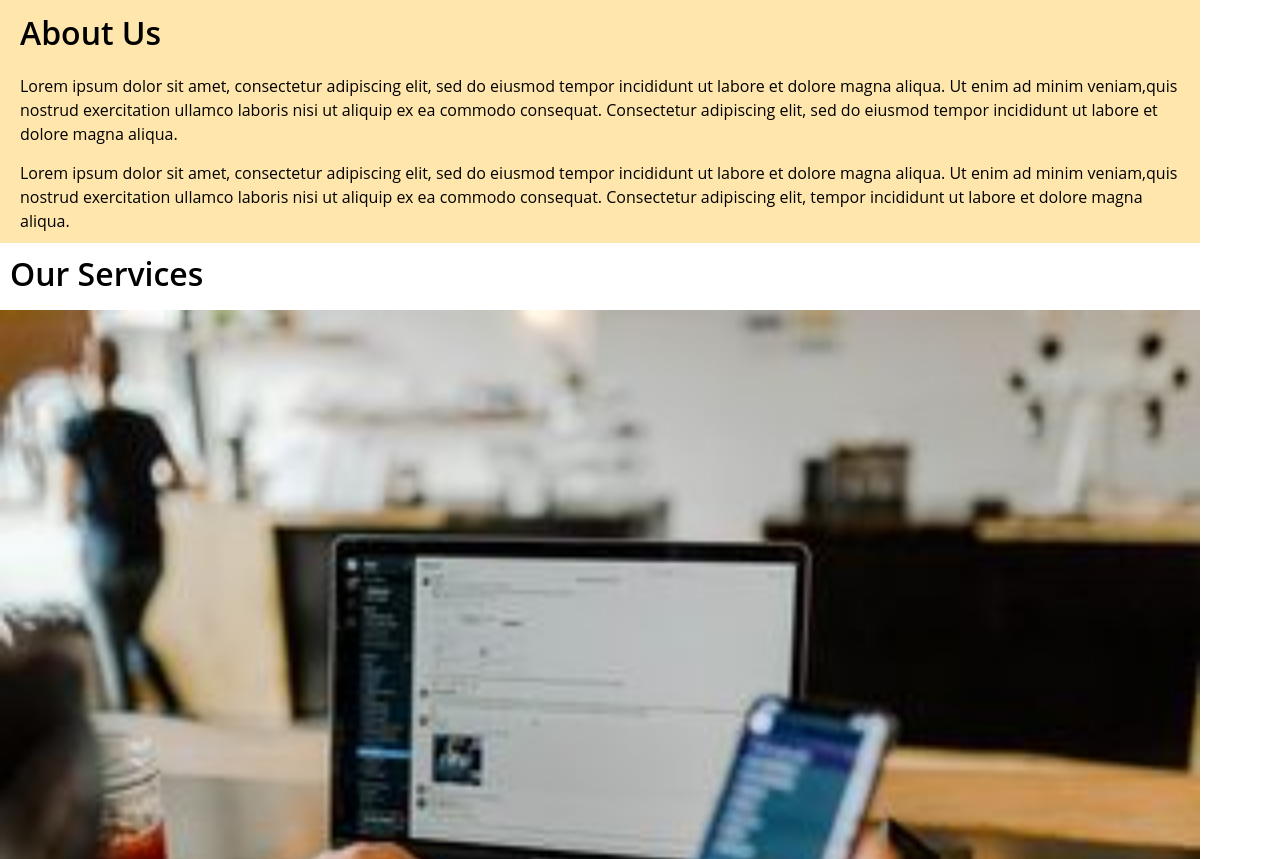
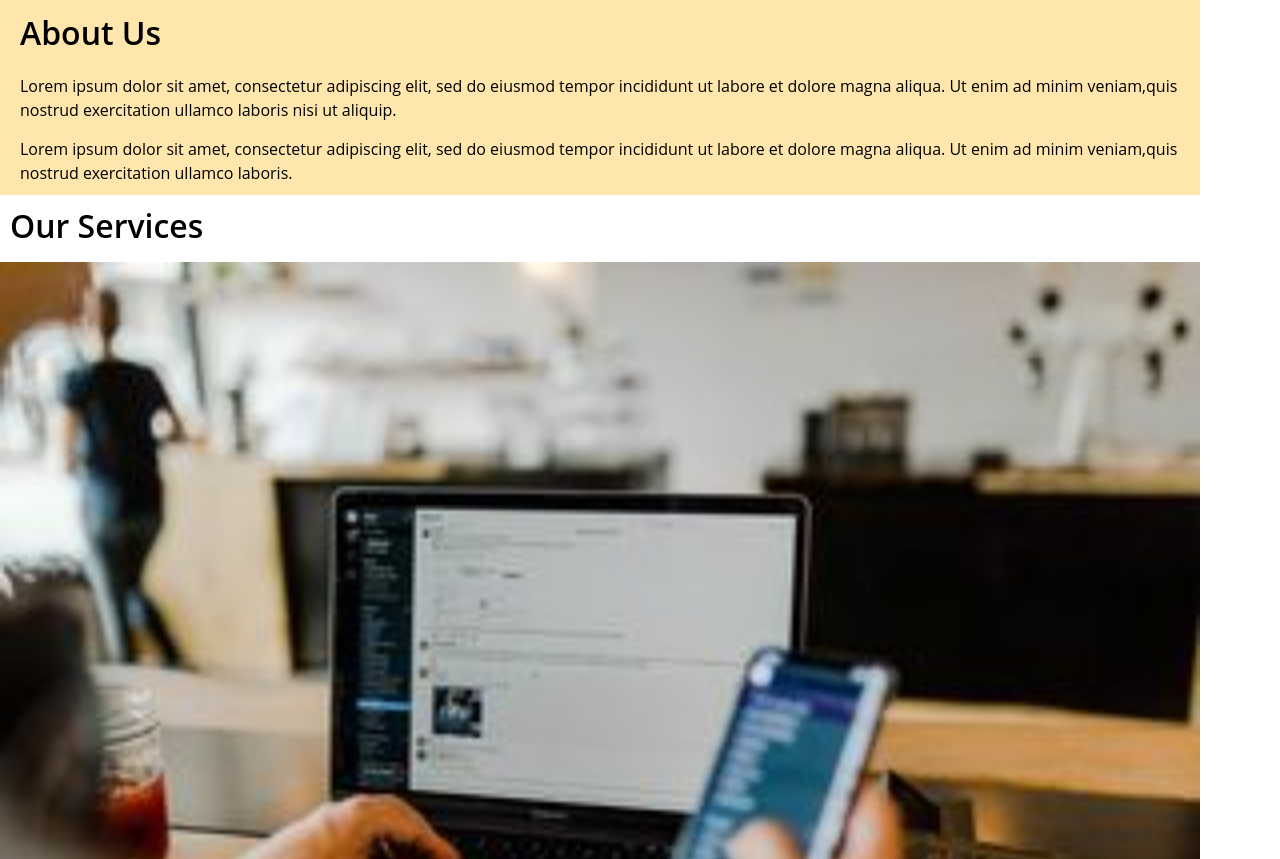
Before and after one commit to vill0393/vill0393.github.io, a plain HTML site: page final-project/index.html in a window 1280 px wide. Shown: the part 1921-2780 px from the top of the page. Drawn offline with Linux system fonts and the light colour scheme.

Commit message:
paragraph adjustment

```diff
--- a/final-project/index.html
+++ b/final-project/index.html
@@ -46,12 +46,10 @@
             <h2>About Us</h2>
             <p>Lorem ipsum dolor sit amet, consectetur adipiscing elit, sed do eiusmod
                 tempor incididunt ut labore et dolore magna aliqua. Ut enim ad minim veniam,quis
-                nostrud exercitation ullamco laboris nisi ut aliquip ex ea commodo consequat.
-                Consectetur adipiscing elit, sed do eiusmod tempor incididunt ut labore et dolore magna aliqua.</p>
+                nostrud exercitation ullamco laboris nisi ut aliquip.</p>
             <p>Lorem ipsum dolor sit amet, consectetur adipiscing elit, sed do eiusmod
                 tempor incididunt ut labore et dolore magna aliqua. Ut enim ad minim veniam,quis
-                nostrud exercitation ullamco laboris nisi ut aliquip ex ea commodo consequat.
-                Consectetur adipiscing elit, tempor incididunt ut labore et dolore magna aliqua.</p>
+                nostrud exercitation ullamco laboris.</p>
         </div>
     </section>
 
```
